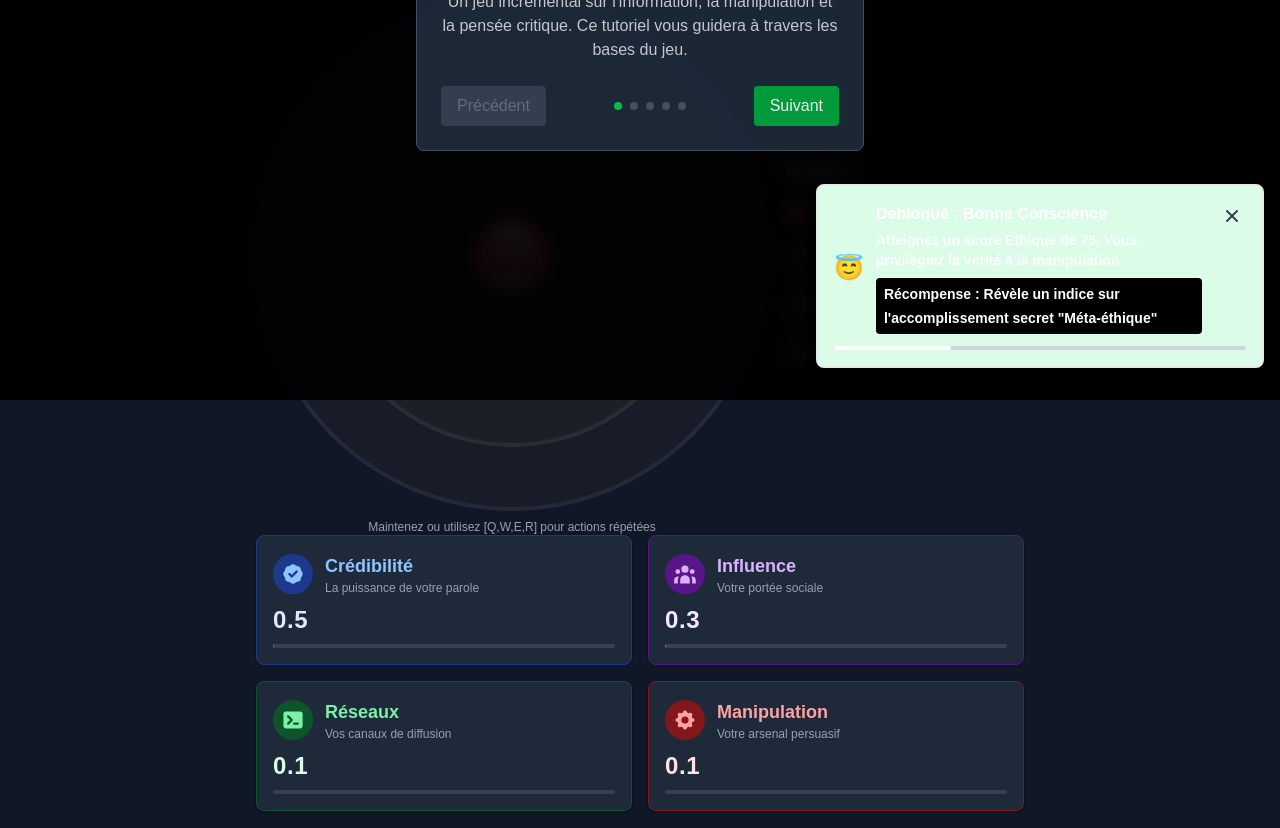
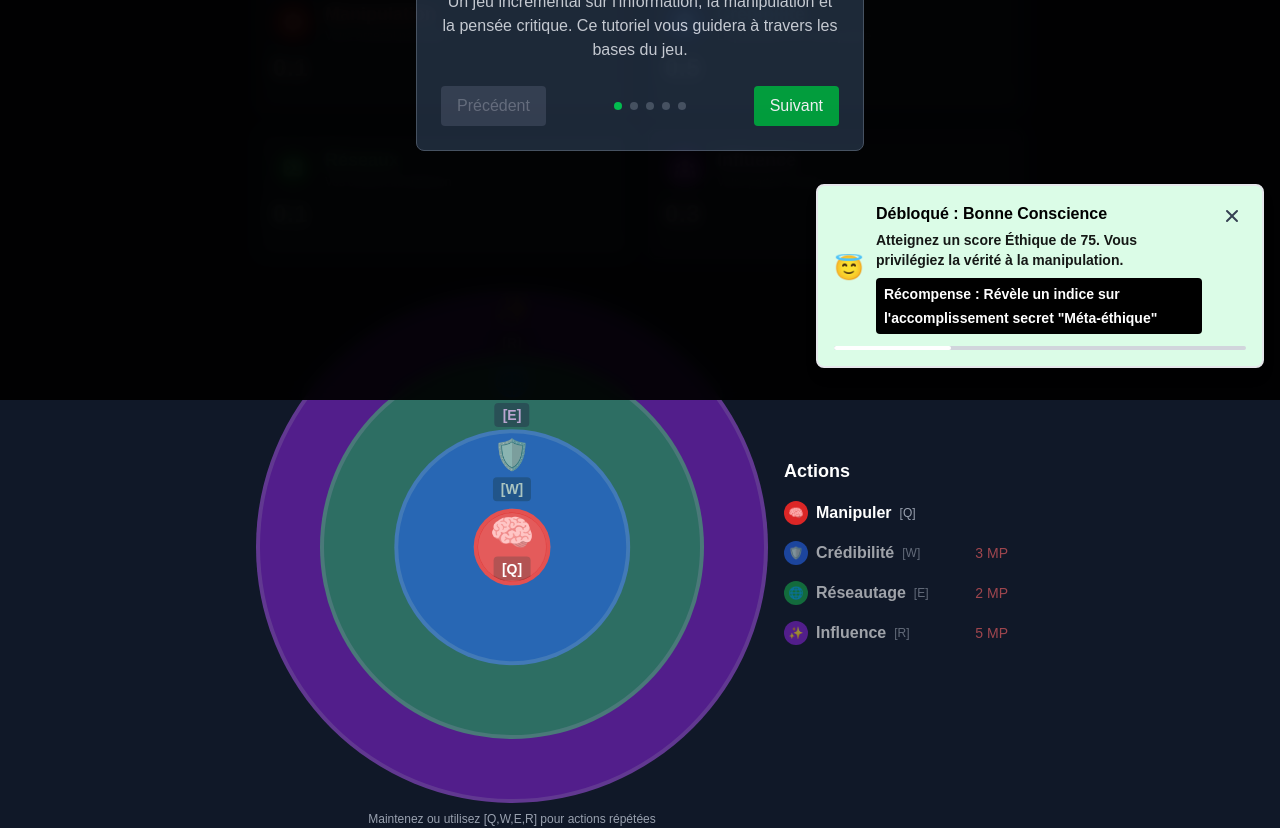
Before and after one commit to PLNech/Propagation, a Next.js app: page / in a window 1280 px wide. Shown: the part 400-1228 px from the top of the page. Built offline with nearby package versions, Linux system fonts and the light colour scheme.

Commit message:
fix: Various, from about to types

```diff
--- a/doc/todo.md
+++ b/doc/todo.md
@@ -121,3 +121,8 @@
 3. **Mid-Game Content**: Add more depth to keep players engaged past the early game
 4. **Real-World Connections**: Strengthen the educational aspects with concrete examples
 5. **Mobile Optimization**: Make the game fully playable on mobile devices
+
+
+## RAPH TODO
+- Progressive reveal
+- Balance progressive, tu devrais pas savoir au debut comment gagner
--- a/src/components/game/AboutPage.tsx
+++ b/src/components/game/AboutPage.tsx
@@ -20,7 +20,7 @@
   const handleCreatorLinkClick = () => {
     // This would be connected to the achievement system in a real implementation
     if (window.__SECRET_DOM_DO_NOT_USE_OR_YOU_WILL_BE_FIRED) {
-      window.__SECRET_DOM_DO_NOT_USE_OR_YOU_WILL_BE_FIRED.dispatch({
+      (window.__SECRET_DOM_DO_NOT_USE_OR_YOU_WILL_BE_FIRED as any).dispatch({
         type: 'UNLOCK_SECRET_ACHIEVEMENT',
         payload: { achievementId: 'found_creator_link' }
       });
@@ -162,35 +162,35 @@
                 Lauren Ponder
               </a>
             </h2>
-            <p style={{ fontSize: fontSize.text, marginBottom: '4rem' }}>pour le son des Accomplissements</p>
+            <p style={{ fontSize: fontSize.text, marginBottom: '4rem' }}>for the sound of Achievements</p>
 
             <h2 style={{ fontSize: fontSize.heading, marginBottom: '2rem' }}>HTML, JavaScript, et CSS</h2>
-            <p style={{ fontSize: fontSize.text, marginBottom: '4rem' }}>le squelette du Pays des Merveilles 🌎</p>
+            <p style={{ fontSize: fontSize.text, marginBottom: '4rem' }}>the backbone of our Wonderland 🌎</p>
 
             <h2 style={{ fontSize: fontSize.heading, marginBottom: '2rem' }}>React, Next.js, Tailwind.css</h2>
-            <p style={{ fontSize: fontSize.text, marginBottom: '4rem' }}>et les stacks web modernes 👏</p>
+            <p style={{ fontSize: fontSize.text, marginBottom: '4rem' }}>and the modern web stack 👏</p>
 
-            <h2 style={{ fontSize: fontSize.heading, marginBottom: '2rem' }}>IDEs modernes et ctrl+space</h2>
-            <p style={{ fontSize: fontSize.text, marginBottom: '4rem' }}>d'Eclipse à Cursor 🚀</p>
+            <h2 style={{ fontSize: fontSize.heading, marginBottom: '2rem' }}>Modern IDEs and ctrl+space</h2>
+            <p style={{ fontSize: fontSize.text, marginBottom: '4rem' }}>From the ancient Eclipse to the mighty Cursor 🚀</p>
 
-            <h2 style={{ fontSize: fontSize.subheading, marginBottom: '3rem' }}>Merci également à:</h2>
+            <h2 style={{ fontSize: fontSize.subheading, marginBottom: '3rem' }}>Huge thanks as well to</h2>
 
             <h3 style={{ fontSize: fontSize.subheading, marginBottom: '1.5rem' }}>Debuggers</h3>
-            <p style={{ fontSize: fontSize.text, marginBottom: '1.5rem' }}>des console.log aux enfers des breakpoints,</p>
-            <p style={{ fontSize: fontSize.text, marginBottom: '1.5rem' }}>le paradis de l'introspection des variables,</p>
-            <p style={{ fontSize: fontSize.text, marginBottom: '3rem' }}>et tout ce qui se trouve entre les deux 🔦</p>
+            <p style={{ fontSize: fontSize.text, marginBottom: '1.5rem' }}>from console.log to breakpoint-hell,</p>
+            <p style={{ fontSize: fontSize.text, marginBottom: '1.5rem' }}>variable introspection paradise,</p>
+            <p style={{ fontSize: fontSize.text, marginBottom: '3rem' }}>and everything in between 🔦</p>
 
-            <h3 style={{ fontSize: fontSize.subheading, marginBottom: '1.5rem' }}>Modèles de langage</h3>
-            <p style={{ fontSize: fontSize.text, marginBottom: '3rem' }}>de SpaCy à celui qui reformule cette phrase 📜✒️</p>
+            <h3 style={{ fontSize: fontSize.subheading, marginBottom: '1.5rem' }}>Language Models</h3>
+            <p style={{ fontSize: fontSize.text, marginBottom: '3rem' }}>from SpaCy to the one rephrasing this sentence 📜✒️</p>
 
             <h3 style={{ fontSize: fontSize.subheading, marginBottom: '1.5rem' }}>Anthropic</h3>
-            <p style={{ fontSize: fontSize.text, marginBottom: '3rem' }}>pour montrer *comment* on fait 🤗</p>
+            <p style={{ fontSize: fontSize.text, marginBottom: '3rem' }}>for showing *how* it's done 🤗</p>
 
-            <h3 style={{ fontSize: fontSize.subheading, marginBottom: '1.5rem' }}>Claude</h3>
-            <p style={{ fontSize: fontSize.text, marginBottom: '3rem' }}>pour être un digne "It"</p>
+            <h3 style={{ fontSize: fontSize.subheading, marginBottom: '1.5rem' }}>and Claude</h3>
+            <p style={{ fontSize: fontSize.text, marginBottom: '3rem' }}>for being a worthy _it_</p>
 
             <h3 style={{ fontSize: fontSize.subheading, marginBottom: '1.5rem' }}>
-              <span>Vous pour supporter </span>
+              <span>Thanks for bearing with</span>
               <a
                 href="https://me.plnech.fr"
                 target="_blank"
@@ -198,13 +198,11 @@
                 className="hover:text-white"
                 onClick={handleCreatorLinkClick}
               >
-                &lt;me href="me.plnech.fr"/&gt;
+                me
               </a>
             </h3>
-            <p style={{ fontSize: fontSize.text, marginBottom: '1.5rem' }}>alors que nous découvrons ensemble</p>
-            <p style={{ fontSize: fontSize.text, marginBottom: '5rem' }}>ce nouveau monde merveilleux ❤️</p>
-
-            <p style={{ fontSize: fontSize.small, marginBottom: '10rem' }}>Cliquer le lien déclenche un accomplissement caché</p>
+            <p style={{ fontSize: fontSize.text, marginBottom: '1.5rem' }}>as we discover together</p>
+            <p style={{ fontSize: fontSize.text, marginBottom: '5rem' }}>this Brave New World &lt;3</p>
           </div>
         </div>
       </div>
--- a/src/components/game/AchievementNotification.tsx
+++ b/src/components/game/AchievementNotification.tsx
@@ -28,16 +28,8 @@
   // Function to generate contrasting text color based on background
   const getTextColor = (bgColor: string): string => {
     // For common Tailwind color classes, return appropriate text color
-    if (bgColor.includes('green')) return 'text-white font-bold';
-    if (bgColor.includes('blue')) return 'text-white font-bold';
-    if (bgColor.includes('red')) return 'text-white font-bold';
-    if (bgColor.includes('purple')) return 'text-white font-bold';
-    if (bgColor.includes('indigo')) return 'text-white font-bold';
-    if (bgColor.includes('yellow')) return 'text-gray-900 font-bold';
-    if (bgColor.includes('amber')) return 'text-gray-900 font-bold';
-    if (bgColor.includes('orange')) return 'text-gray-900 font-bold';
-
-    // Default contrasting colors
+    if (bgColor.includes('100') || bgColor.includes('200') || bgColor.includes('300') || bgColor.includes('400')) return 'text-black font-bold';
+    if (bgColor.includes('600') || bgColor.includes('700') || bgColor.includes('800') || bgColor.includes('900')) return 'text-black font-bold';
     return bgColor.includes('bg-gray-900') ? 'text-white font-bold' : 'text-gray-900 font-bold';
   };
 
--- a/src/components/game/EthicsTab.tsx
+++ b/src/components/game/EthicsTab.tsx
@@ -23,6 +23,7 @@
   stats: EthicalStats;
   onPerformEthicalAction: (actionId: string) => void;
   onSwitchGameMode: (mode: GameMode) => void;
+  dispatch: React.Dispatch<any>;
 }
 
   // Messages ironiques aléatoires
@@ -71,7 +72,8 @@
   quotes,
   stats,
   onPerformEthicalAction,
-  onSwitchGameMode
+  onSwitchGameMode,
+  dispatch
 }) => {
   const [activeSection, setActiveSection] = useState<'actions' | 'education' | 'stats'>('actions');
   const [showGlitch, setShowGlitch] = useState(false);
--- a/src/components/game/GameButtons.tsx
+++ b/src/components/game/GameButtons.tsx
@@ -27,9 +27,9 @@
   isGaslightActive = false
 }) => {
   // Track if features are unlocked based on manipulation points thresholds
-  const isNetworkingUnlocked = resources.manipulationPoints >= 100 || resources.networkPoints > 0;
-  const isCredibilityUnlocked = resources.manipulationPoints >= 200 || resources.credibilityPoints > 0;
-  const isInfluenceUnlocked = resources.manipulationPoints >= 400 || resources.influencePoints > 0;
+  const isNetworkingUnlocked = resources.manipulationPoints >= 100 || resources.networks > 0;
+  const isCredibilityUnlocked = resources.manipulationPoints >= 200 || resources.credibility > 0;
+  const isInfluenceUnlocked = resources.manipulationPoints >= 400 || resources.influence > 0;
 
   // Check if player can afford each action
   const canAffordNetworking = resources.manipulationPoints >= 2 && isNetworkingUnlocked;
--- a/src/components/game/PropagationGame.tsx
+++ b/src/components/game/PropagationGame.tsx
@@ -703,6 +703,7 @@
           <>
             {activeTab === 'resources' && (
               <>
+                <ResourceDisplay resources={gameState.resources} />
                 <GameButtons
                   onManipulate={handleManipulate}
                   onNetworking={handleNetworking}
@@ -711,7 +712,6 @@
                   resources={gameState.resources}
                   manipulateButtonId="manipulate-button"
                 />
-                <ResourceDisplay resources={gameState.resources} />
 
                 {/* Era benefits preview */}
                 <div className="mt-8 p-4 bg-gray-800 rounded-lg">
--- a/src/components/game/ResourceDisplay.tsx
+++ b/src/components/game/ResourceDisplay.tsx
@@ -11,6 +11,27 @@
 const ResourceDisplay: React.FC<ResourceDisplayProps> = ({ resources }) => {
   return (
     <div className="grid grid-cols-2 gap-4 mb-4">
+      <div className="bg-gray-800 p-4 rounded-lg shadow border border-red-900">
+        <div className="flex items-center mb-2">
+          <div className="w-10 h-10 rounded-full bg-red-900 flex items-center justify-center mr-3">
+            <svg xmlns="http://www.w3.org/2000/svg" className="h-6 w-6 text-red-300" viewBox="0 0 20 20" fill="currentColor">
+              <path fillRule="evenodd" d="M11.49 3.17c-.38-1.56-2.6-1.56-2.98 0a1.532 1.532 0 01-2.286.948c-1.372-.836-2.942.734-2.106 2.106.54.886.061 2.042-.947 2.287-1.561.379-1.561 2.6 0 2.978a1.532 1.532 0 01.947 2.287c-.836 1.372.734 2.942 2.106 2.106a1.532 1.532 0 012.287.947c.379 1.561 2.6 1.561 2.978 0a1.533 1.533 0 012.287-.947c1.372.836 2.942-.734 2.106-2.106a1.533 1.533 0 01.947-2.287c1.561-.379 1.561-2.6 0-2.978a1.532 1.532 0 01-.947-2.287c.836-1.372-.734-2.942-2.106-2.106a1.532 1.532 0 01-2.287-.947zM10 13a3 3 0 100-6 3 3 0 000 6z" clipRule="evenodd" />
+            </svg>
+          </div>
+          <div>
+            <h2 className="text-lg font-semibold text-red-300">Manipulation</h2>
+            <p className="text-xs text-gray-400">Votre arsenal persuasif</p>
+          </div>
+        </div>
+        <p className="text-2xl text-red-100 font-bold tracking-wide">{resources.manipulationPoints.toFixed(1)}</p>
+        <div className="mt-2 bg-gray-700 h-1 rounded-full overflow-hidden">
+          <div
+            className="bg-red-500 h-full"
+            style={{ width: `${Math.min(100, resources.manipulationPoints / 10)}%` }}
+          ></div>
+        </div>
+      </div>
+
       <div className="bg-gray-800 p-4 rounded-lg shadow border border-blue-900">
         <div className="flex items-center mb-2">
           <div className="w-10 h-10 rounded-full bg-blue-900 flex items-center justify-center mr-3">
@@ -28,6 +49,27 @@
           <div
             className="bg-blue-500 h-full"
             style={{ width: `${Math.min(100, resources.credibility / 10)}%` }}
+          ></div>
+        </div>
+      </div>
+
+      <div className="bg-gray-800 p-4 rounded-lg shadow border border-green-900">
+        <div className="flex items-center mb-2">
+          <div className="w-10 h-10 rounded-full bg-green-900 flex items-center justify-center mr-3">
+            <svg xmlns="http://www.w3.org/2000/svg" className="h-6 w-6 text-green-300" viewBox="0 0 20 20" fill="currentColor">
+              <path fillRule="evenodd" d="M2 5a2 2 0 012-2h12a2 2 0 012 2v10a2 2 0 01-2 2H4a2 2 0 01-2-2V5zm3.293 1.293a1 1 0 011.414 0l3 3a1 1 0 010 1.414l-3 3a1 1 0 01-1.414-1.414L7.586 10 5.293 7.707a1 1 0 010-1.414zM11 12a1 1 0 100 2h3a1 1 0 100-2h-3z" clipRule="evenodd" />
+            </svg>
+          </div>
+          <div>
+            <h2 className="text-lg font-semibold text-green-300">Réseaux</h2>
+            <p className="text-xs text-gray-400">Vos canaux de diffusion</p>
+          </div>
+        </div>
+        <p className="text-2xl text-green-100 font-bold tracking-wide">{resources.networks.toFixed(1)}</p>
+        <div className="mt-2 bg-gray-700 h-1 rounded-full overflow-hidden">
+          <div
+            className="bg-green-500 h-full"
+            style={{ width: `${Math.min(100, resources.networks / 10)}%` }}
           ></div>
         </div>
       </div>
@@ -53,47 +95,6 @@
         </div>
       </div>
 
-      <div className="bg-gray-800 p-4 rounded-lg shadow border border-green-900">
-        <div className="flex items-center mb-2">
-          <div className="w-10 h-10 rounded-full bg-green-900 flex items-center justify-center mr-3">
-            <svg xmlns="http://www.w3.org/2000/svg" className="h-6 w-6 text-green-300" viewBox="0 0 20 20" fill="currentColor">
-              <path fillRule="evenodd" d="M2 5a2 2 0 012-2h12a2 2 0 012 2v10a2 2 0 01-2 2H4a2 2 0 01-2-2V5zm3.293 1.293a1 1 0 011.414 0l3 3a1 1 0 010 1.414l-3 3a1 1 0 01-1.414-1.414L7.586 10 5.293 7.707a1 1 0 010-1.414zM11 12a1 1 0 100 2h3a1 1 0 100-2h-3z" clipRule="evenodd" />
-            </svg>
-          </div>
-          <div>
-            <h2 className="text-lg font-semibold text-green-300">Réseaux</h2>
-            <p className="text-xs text-gray-400">Vos canaux de diffusion</p>
-          </div>
-        </div>
-        <p className="text-2xl text-green-100 font-bold tracking-wide">{resources.networks.toFixed(1)}</p>
-        <div className="mt-2 bg-gray-700 h-1 rounded-full overflow-hidden">
-          <div
-            className="bg-green-500 h-full"
-            style={{ width: `${Math.min(100, resources.networks / 10)}%` }}
-          ></div>
-        </div>
-      </div>
-
-      <div className="bg-gray-800 p-4 rounded-lg shadow border border-red-900">
-        <div className="flex items-center mb-2">
-          <div className="w-10 h-10 rounded-full bg-red-900 flex items-center justify-center mr-3">
-            <svg xmlns="http://www.w3.org/2000/svg" className="h-6 w-6 text-red-300" viewBox="0 0 20 20" fill="currentColor">
-              <path fillRule="evenodd" d="M11.49 3.17c-.38-1.56-2.6-1.56-2.98 0a1.532 1.532 0 01-2.286.948c-1.372-.836-2.942.734-2.106 2.106.54.886.061 2.042-.947 2.287-1.561.379-1.561 2.6 0 2.978a1.532 1.532 0 01.947 2.287c-.836 1.372.734 2.942 2.106 2.106a1.532 1.532 0 012.287.947c.379 1.561 2.6 1.561 2.978 0a1.533 1.533 0 012.287-.947c1.372.836 2.942-.734 2.106-2.106a1.533 1.533 0 01.947-2.287c1.561-.379 1.561-2.6 0-2.978a1.532 1.532 0 01-.947-2.287c.836-1.372-.734-2.942-2.106-2.106a1.532 1.532 0 01-2.287-.947zM10 13a3 3 0 100-6 3 3 0 000 6z" clipRule="evenodd" />
-            </svg>
-          </div>
-          <div>
-            <h2 className="text-lg font-semibold text-red-300">Manipulation</h2>
-            <p className="text-xs text-gray-400">Votre arsenal persuasif</p>
-          </div>
-        </div>
-        <p className="text-2xl text-red-100 font-bold tracking-wide">{resources.manipulationPoints.toFixed(1)}</p>
-        <div className="mt-2 bg-gray-700 h-1 rounded-full overflow-hidden">
-          <div
-            className="bg-red-500 h-full"
-            style={{ width: `${Math.min(100, resources.manipulationPoints / 10)}%` }}
-          ></div>
-        </div>
-      </div>
     </div>
   );
 };
--- a/src/components/game/debugHelper.ts
+++ b/src/components/game/debugHelper.ts
@@ -474,7 +474,7 @@
           const resourceInput = createNumberInput(resource, 100);
           const giveButton = createActionButton(`Give ${resource}`, () => {
             const amount = parseInt(resourceInput.value, 10) || 100;
-            window.__SECRET_DOM_DO_NOT_USE_OR_YOU_WILL_BE_FIRED[`give${resource}`](amount);
+            (window.__SECRET_DOM_DO_NOT_USE_OR_YOU_WILL_BE_FIRED as any)[`give${resource}`](amount);
             updateStateDisplay();
           });
 
@@ -505,7 +505,7 @@
           const statInput = createNumberInput(stat, 50);
           const setButton = createActionButton(`Set ${stat}`, () => {
             const value = parseInt(statInput.value, 10) || 50;
-            window.__SECRET_DOM_DO_NOT_USE_OR_YOU_WILL_BE_FIRED[`set${stat}`](value);
+            (window.__SECRET_DOM_DO_NOT_USE_OR_YOU_WILL_BE_FIRED as any)[`set${stat}`](value);
             updateStateDisplay();
           });
 
@@ -768,7 +768,7 @@
         return true;
 
         // Helper function to create section cards
-        function createSectionCard(title) {
+        function createSectionCard(title: string) {
           const card = document.createElement('div');
           card.style.cssText = `
             background-color: #222;
@@ -792,7 +792,7 @@
         }
 
         // Helper function to create number inputs
-        function createNumberInput(name, defaultValue) {
+        function createNumberInput(name: string, defaultValue: number) {
           const input = document.createElement('input');
           input.type = 'number';
           input.value = defaultValue.toString();
@@ -809,7 +809,7 @@
         }
 
         // Helper function to create action buttons
-        function createActionButton(label, onClick) {
+        function createActionButton(label: string, onClick: () => void) {
           const button = document.createElement('button');
           button.textContent = label;
           button.style.cssText = `
```
